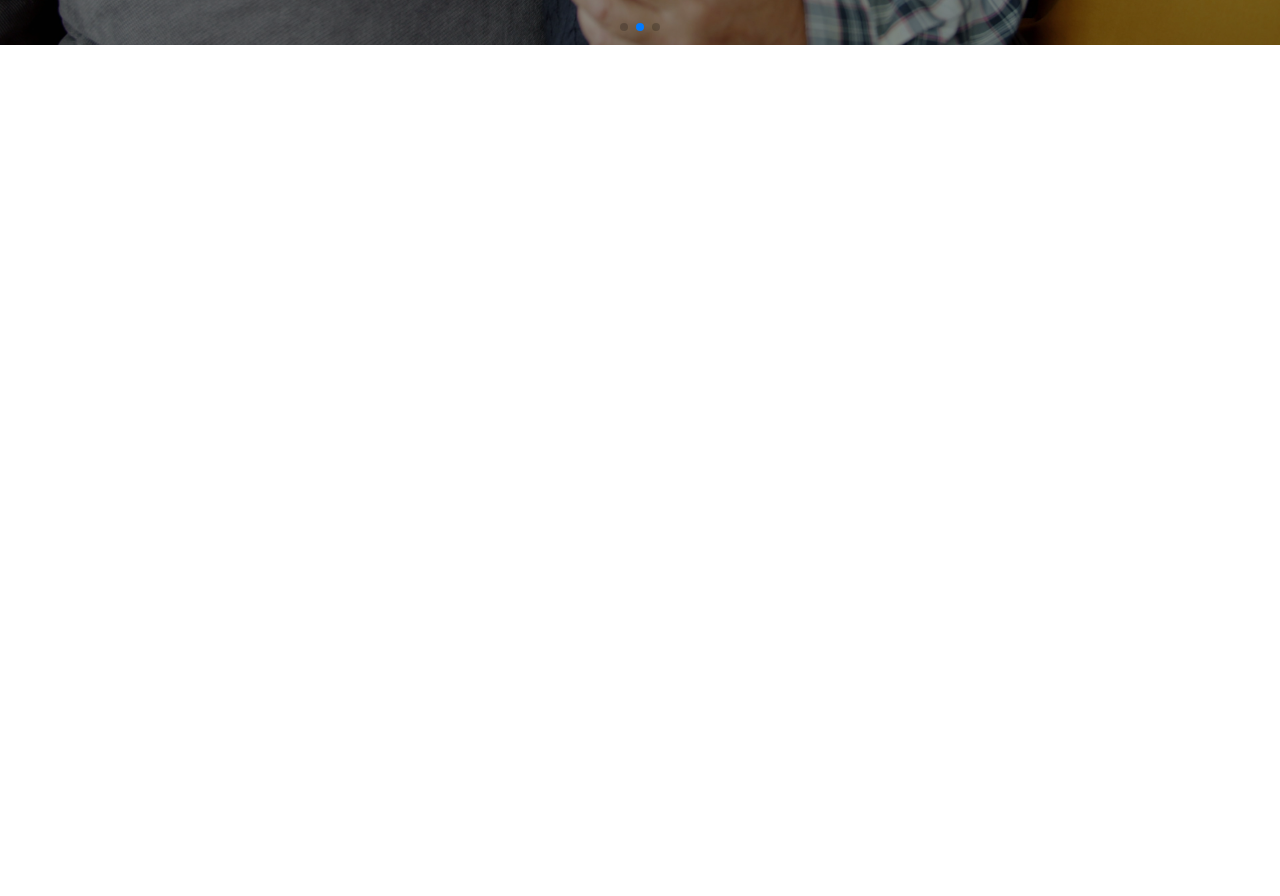
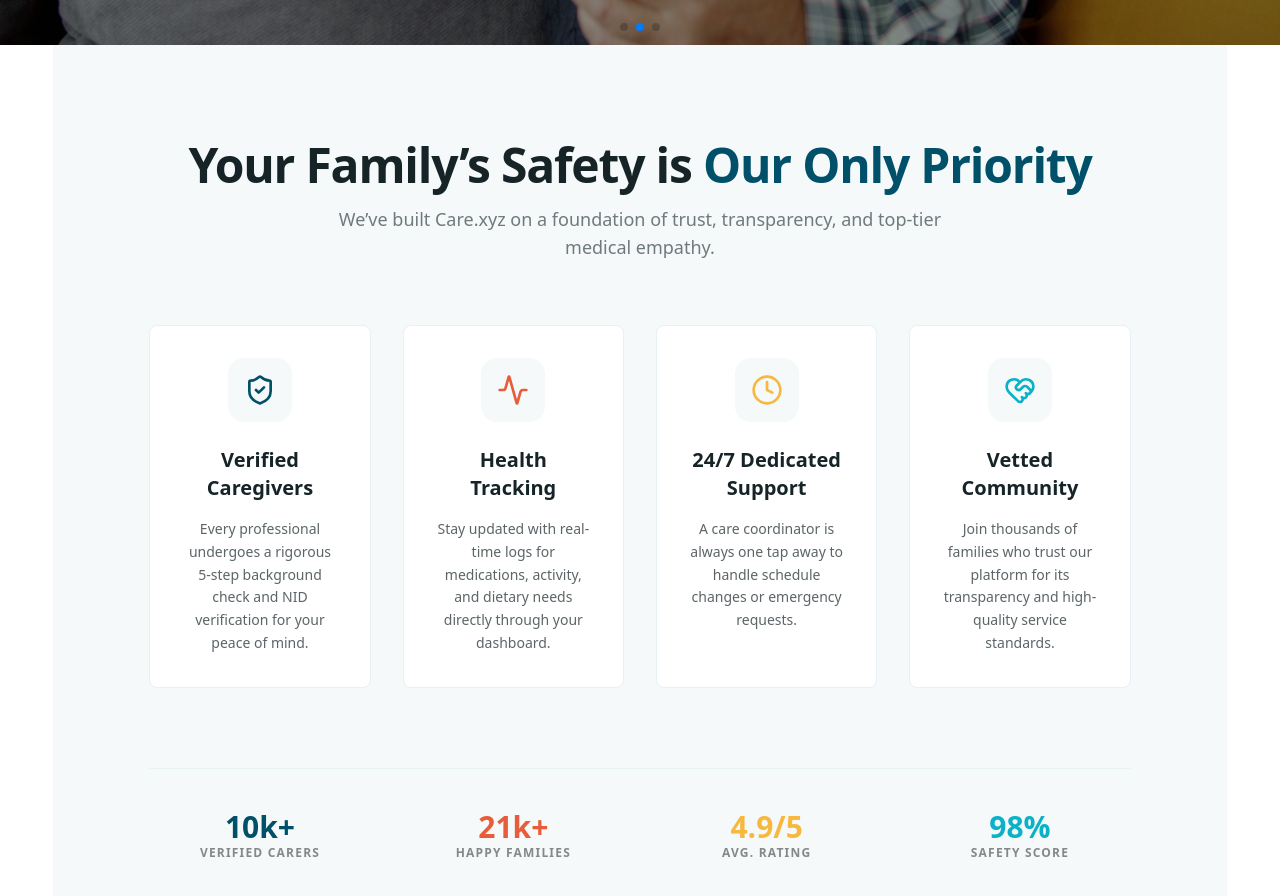
Before and after one commit to rafiul-neti/caregiver, a Next.js app: page / in a window 1280 px wide. Shown: the part 700-1596 px from the top of the page. Before the commit the page ends 800 px from the top, so only its background shows below. Built offline with nearby package versions, Linux system fonts and the light colour scheme.

Commit message:
added the WhyUs section

```diff
--- a/package.json
+++ b/package.json
@@ -10,6 +10,7 @@
   },
   "dependencies": {
     "daisyui": "^5.5.18",
+    "lucide-react": "^0.563.0",
     "next": "16.1.6",
     "react": "19.2.3",
     "react-dom": "19.2.3",
--- /dev/null
+++ b/src/Components/Home/WhyUs/WhyUs.jsx
@@ -0,0 +1,107 @@
+import React from 'react';
+import { ShieldCheck, Activity, Clock, HeartHandshake } from 'lucide-react';
+
+/**
+ * WhyUs Component - Care.xyz
+ * @description Architecture:
+ * 1. Data-Driven: Content is decoupled from layout for easy maintenance.
+ * 2. UX: Uses 'glassmorphism' and large radii for a safe, modern feel.
+ * 3. Accessibility: Semantic HTML with aria-labels.
+ */
+
+const WHY_US_DATA = [
+  {
+    id: 1,
+    title: "Verified Caregivers",
+    description: "Every professional undergoes a rigorous 5-step background check and NID verification for your peace of mind.",
+    icon: <ShieldCheck className="w-8 h-8" />,
+    color: "text-primary"
+  },
+  {
+    id: 2,
+    title: "Health Tracking",
+    description: "Stay updated with real-time logs for medications, activity, and dietary needs directly through your dashboard.",
+    icon: <Activity className="w-8 h-8" />,
+    color: "text-secondary"
+  },
+  {
+    id: 3,
+    title: "24/7 Dedicated Support",
+    description: "A care coordinator is always one tap away to handle schedule changes or emergency requests.",
+    icon: <Clock className="w-8 h-8" />,
+    color: "text-accent"
+  },
+  {
+    id: 4,
+    title: "Vetted Community",
+    description: "Join thousands of families who trust our platform for its transparency and high-quality service standards.",
+    icon: <HeartHandshake className="w-8 h-8" />,
+    color: "text-info"
+  }
+];
+
+const WhyUs = () => {
+  return (
+    <section className="bg-base-200 py-24 px-6 md:px-12 lg:px-24">
+      <div className="max-w-7xl mx-auto">
+
+        {/* Section Header */}
+        <div className="text-center mb-16 space-y-4">
+          <h2 className="text-3xl md:text-5xl font-bold tracking-tight text-neutral">
+            Your Family’s Safety is <span className="text-primary">Our Only Priority</span>
+          </h2>
+          <p className="text-lg text-neutral/60 max-w-2xl mx-auto">
+            We’ve built Care.xyz on a foundation of trust, transparency, and top-tier medical empathy.
+          </p>
+        </div>
+
+        {/* Features Grid */}
+        <div className="grid grid-cols-1 md:grid-cols-2 lg:grid-cols-4 gap-8">
+          {WHY_US_DATA.map((item) => (
+            <div
+              key={item.id}
+              className="card bg-base-100 hover:shadow-2xl transition-all duration-300 hover:-translate-y-2 border border-base-300 group"
+            >
+              <div className="card-body items-center text-center p-8">
+                {/* Icon Container with subtle background hit */}
+                <div className={`p-4 rounded-2xl bg-base-200 ${item.color} group-hover:scale-110 transition-transform duration-300`}>
+                  {item.icon}
+                </div>
+
+                <h3 className="card-title mt-4 text-xl font-bold text-neutral">
+                  {item.title}
+                </h3>
+
+                <p className="text-neutral/70 leading-relaxed mt-2 text-sm">
+                  {item.description}
+                </p>
+              </div>
+            </div>
+          ))}
+        </div>
+
+        {/* Success Metrics / Bottom Trust Bar */}
+        <div className="mt-20 pt-10 border-t border-base-300 grid grid-cols-2 md:grid-cols-4 gap-8 text-center">
+          <div>
+            <div className="text-3xl font-black text-primary">10k+</div>
+            <div className="text-xs uppercase tracking-widest font-bold opacity-50">Verified Carers</div>
+          </div>
+          <div>
+            <div className="text-3xl font-black text-secondary">21k+</div>
+            <div className="text-xs uppercase tracking-widest font-bold opacity-50">Happy Families</div>
+          </div>
+          <div>
+            <div className="text-3xl font-black text-accent">4.9/5</div>
+            <div className="text-xs uppercase tracking-widest font-bold opacity-50">Avg. Rating</div>
+          </div>
+          <div>
+            <div className="text-3xl font-black text-info">98%</div>
+            <div className="text-xs uppercase tracking-widest font-bold opacity-50">Safety Score</div>
+          </div>
+        </div>
+      </div>
+    </section>
+  );
+};
+
+export default WhyUs;
--- a/src/app/page.jsx
+++ b/src/app/page.jsx
@@ -1,9 +1,10 @@
 import Banner from "@/Components/Home/Banner/Banner";
+import WhyUs from "@/Components/Home/WhyUs/WhyUs";
 
 export default function Home() {
   return (
     <section className="">
-
+      <WhyUs />
     </section>
   );
 }
```
Also changed, not shown: 1 other file (tests, documents, lock files or other folders).
